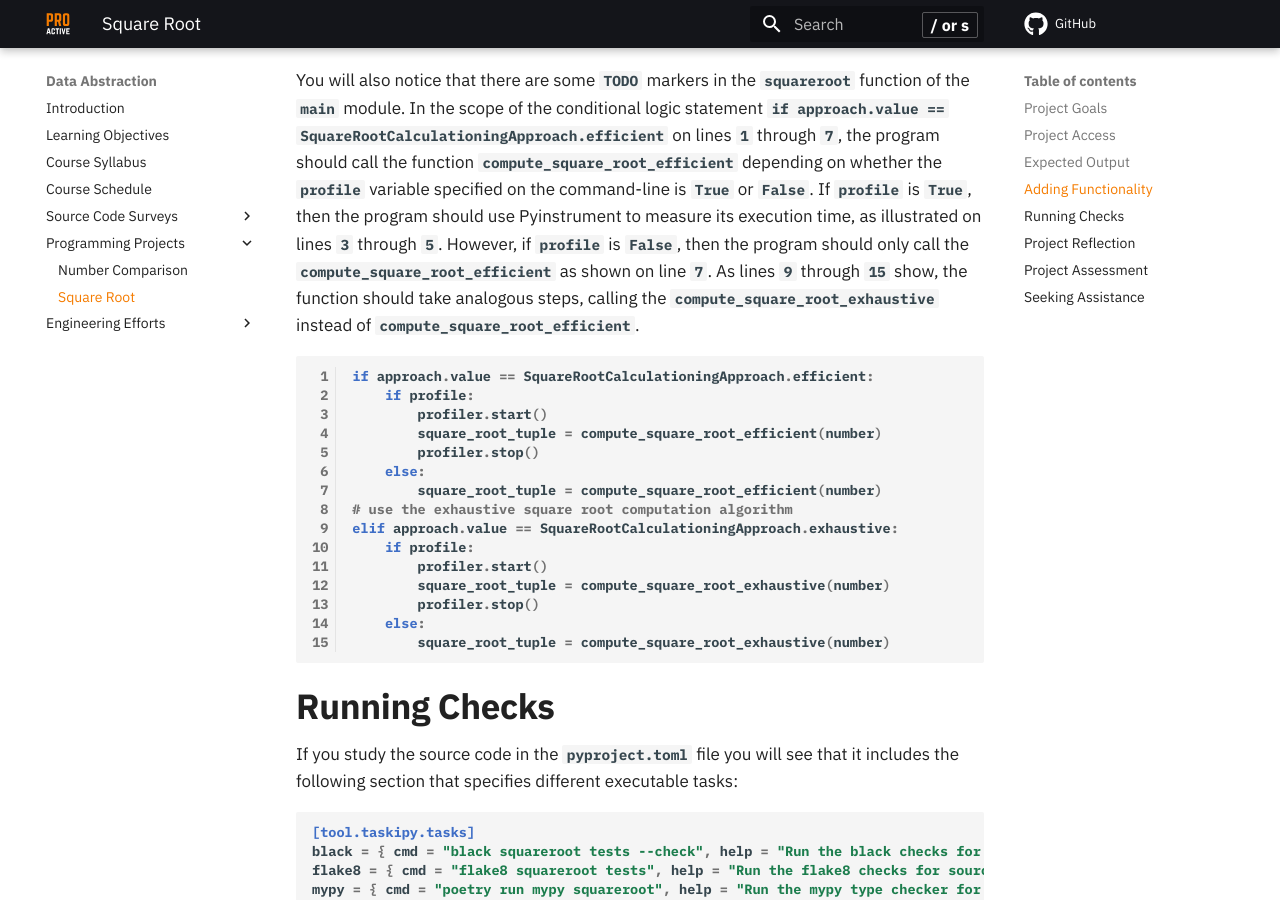
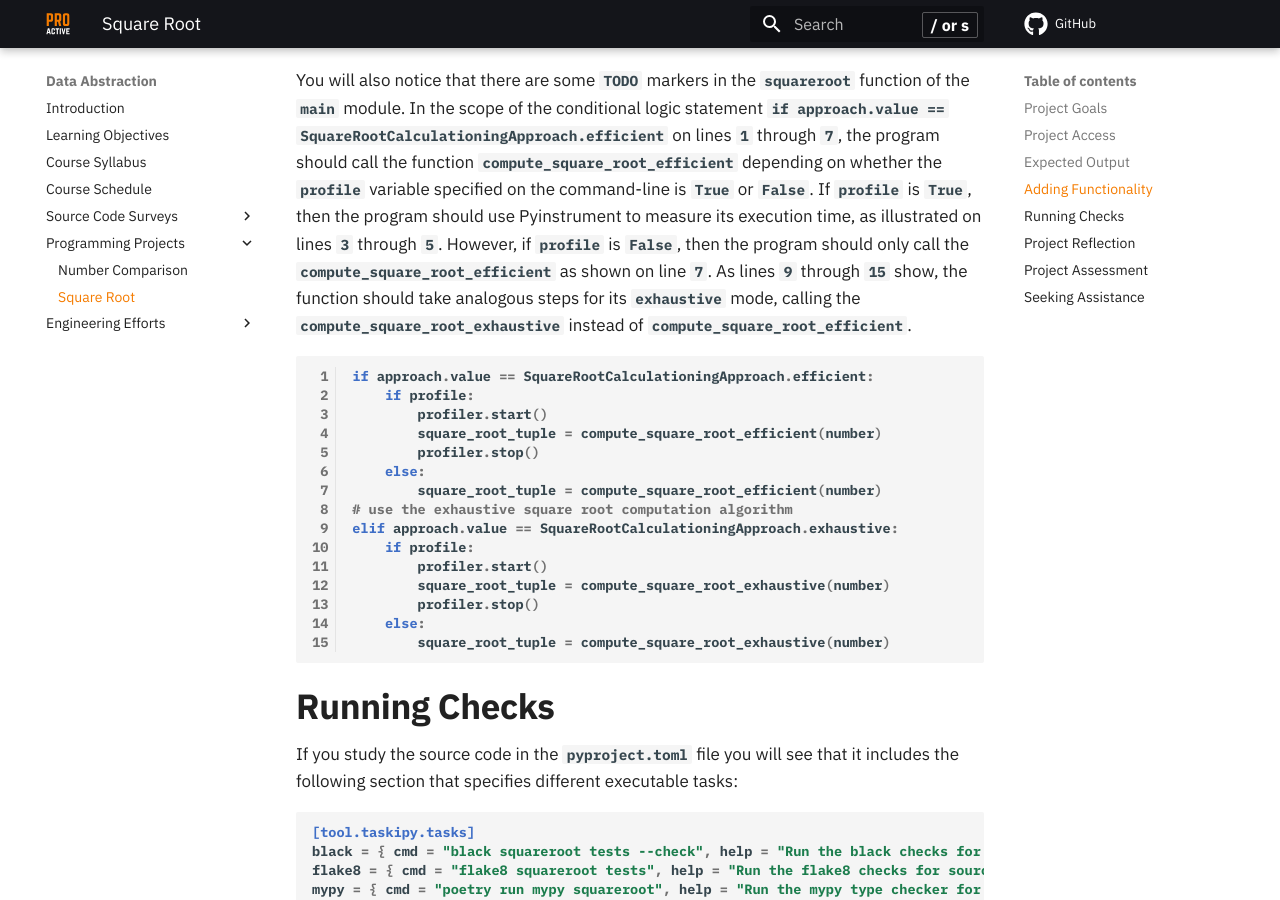
Before and after one commit to ProactiveProgrammers/www.proactiveprogrammers.com, an MkDocs documentation site: the page built from docs/data-abstraction/programming-projects/square-root.md, in a window 1280 px wide and 900 px high, scrolled down 3524 px. Built offline with MkDocs 1.6.1 and Material for MkDocs 9.7.7, drawn with Linux system fonts in a browser that asks for light colours; comment, search, counter and statistics services are not loaded.

Commit message:
fix: Use better sentence structure in square-root.

````diff
--- a/docs/data-abstraction/programming-projects/square-root.md
+++ b/docs/data-abstraction/programming-projects/square-root.md
@@ -167,9 +167,9 @@ specified on the command-line is `True` or `False`. If `profile` is `True`, then
 the program should use Pyinstrument to measure its execution time, as
 illustrated on lines `3` through `5`. However, if `profile` is `False`, then the
 program should only call the `compute_square_root_efficient` as shown on line
-`7`. As lines `9` through `15` show, the function should take analogous steps,
-calling the `compute_square_root_exhaustive` instead of
-`compute_square_root_efficient`.
+`7`. As lines `9` through `15` show, the function should take analogous steps
+for its `exhaustive` mode, calling the `compute_square_root_exhaustive` instead
+of `compute_square_root_efficient`.
 
 ```python linenums="1"
 if approach.value == SquareRootCalculationingApproach.efficient:
````
